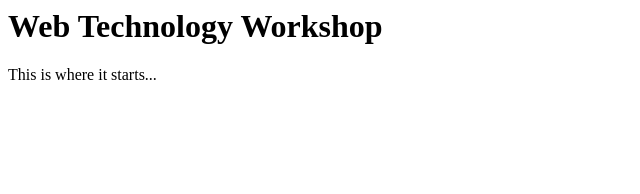
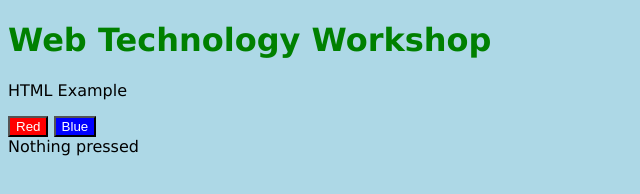
Before and after one commit to acl-cm1/htmlexercise, a plain HTML site: page Andrew Leggett/index.html in a window 1280 px wide. Shown: the whole page, without its empty margins (0-640 px from the left). Drawn offline with Linux system fonts and the light colour scheme.

Commit message:
Modified the web app

```diff
--- a/Andrew Leggett/index.html
+++ b/Andrew Leggett/index.html
@@ -1,4 +1,16 @@
+<!DOCTYPE html>
+<html>
+<head>
+    <title>Web Technology Workshop</title>
+</head>
+<link rel="stylesheet" href="workshop.css">
+<script src="workshop.js"></script>
+
 <body>
     <h1>Web Technology Workshop</h1>
-    <p>This is where it starts...</p>
+    <p>HTML Example</p>
+    <button class="redBtn" onclick="buttonClicked(this)">Red</button>
+    <button class="blueBtn" onclick="buttonClicked(this)">Blue</button>
+    <div id="btnInfo">Nothing pressed</div>
 </body>
+</html>
--- /dev/null
+++ b/Andrew Leggett/workshop.css
@@ -0,0 +1,20 @@
+body {
+    background: lightblue;
+    font-family: Verdana, Arial, Tahoma, Serif;
+}
+
+h1 {
+    color: green;
+}
+
+button {
+    color: white;
+}
+
+.redBtn {
+    background: red;
+}
+
+.blueBtn {
+    background: blue;
+}
--- /dev/null
+++ b/Andrew Leggett/workshop.js
@@ -0,0 +1,4 @@
+function buttonClicked(btn) {
+    var info = document.getElementById('btnInfo');
+    info.textContent = btn.textContent;
+}
```
